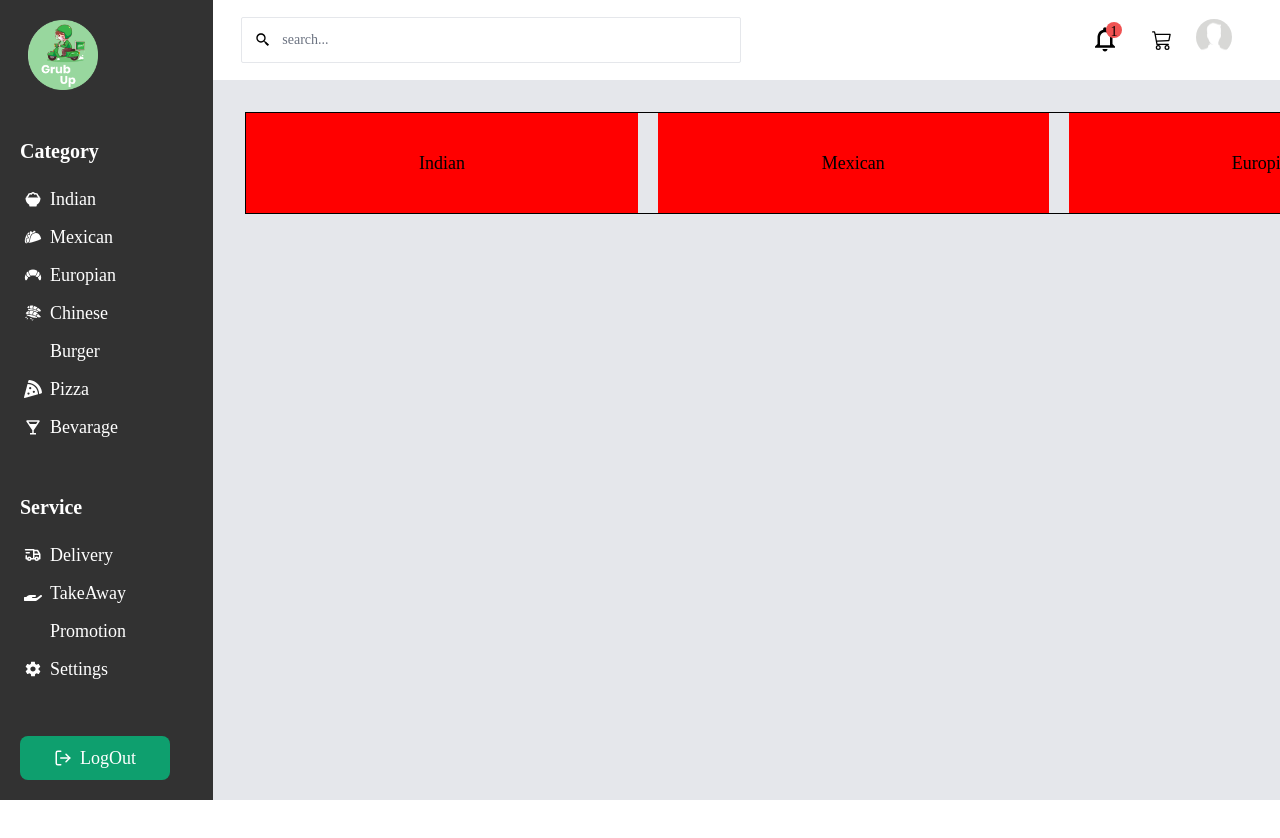
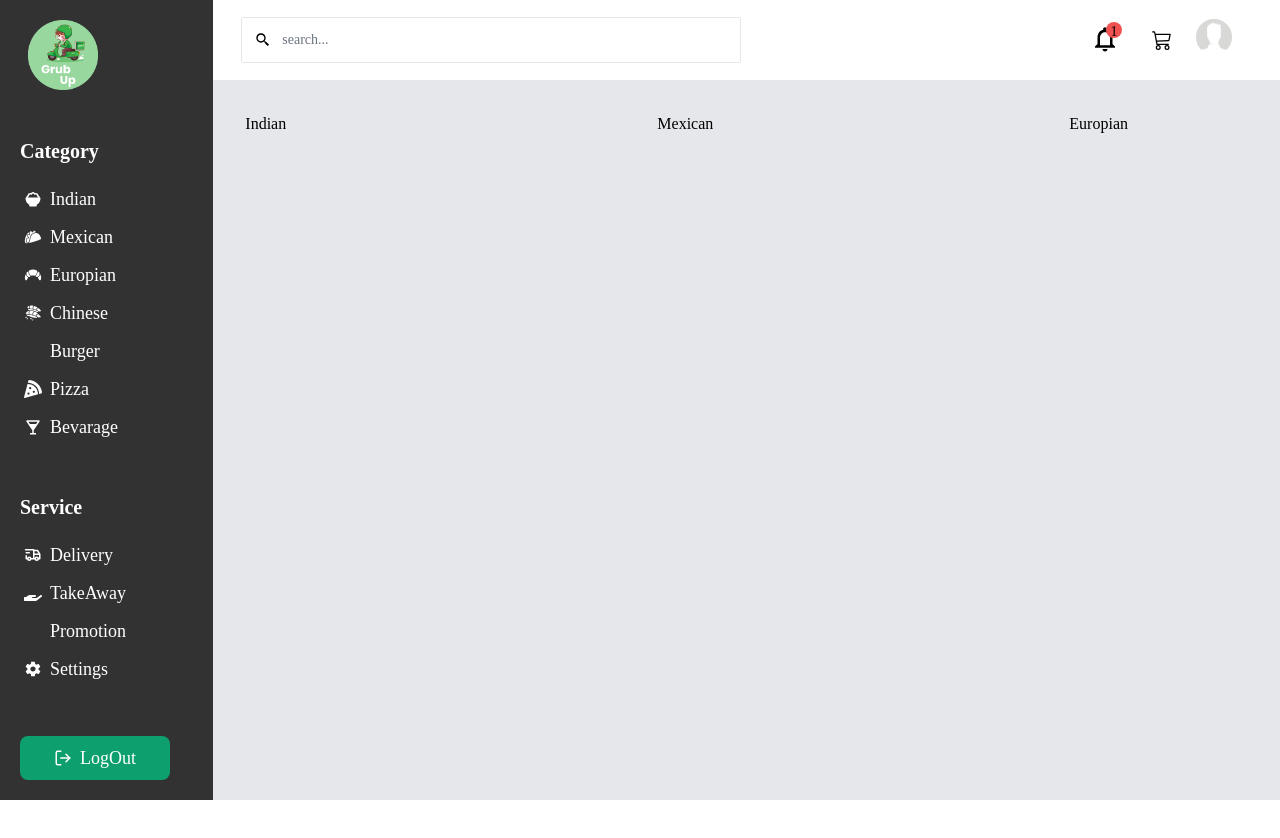
Before and after one commit to Yasith8/Grub-Up-Food-Delivery-Application, a React (Vite) app: page /dashboard in a window 1280 px wide. Shown: the top 838 px of the page. Built offline with nearby package versions, Linux system fonts and the light colour scheme; some icons are missing.

Commit message:
delete some styles

```diff
--- a/src/User/Slider.css
+++ b/src/User/Slider.css
@@ -1,23 +1,3 @@
-  .swiper {
-      width: 100%;
-      height: 100%;
-      border: 1px solid #000000;
-  }
-
-  .swiper-slide {
-      text-align: center;
-      width: 100px;
-      height: 100px;
-      font-size: 18px;
-      background: #ff0000;
-      display: flex;
-      justify-content: center;
-      align-items: center;
-  }
-
-  .swiper-slide img {
-      display: block;
-      width: 100%;
-      height: 100%;
-      object-fit: cover;
-  }
+div.slide:hover {
+    background-color: rgb(0, 255, 0) !important;
+}
```
